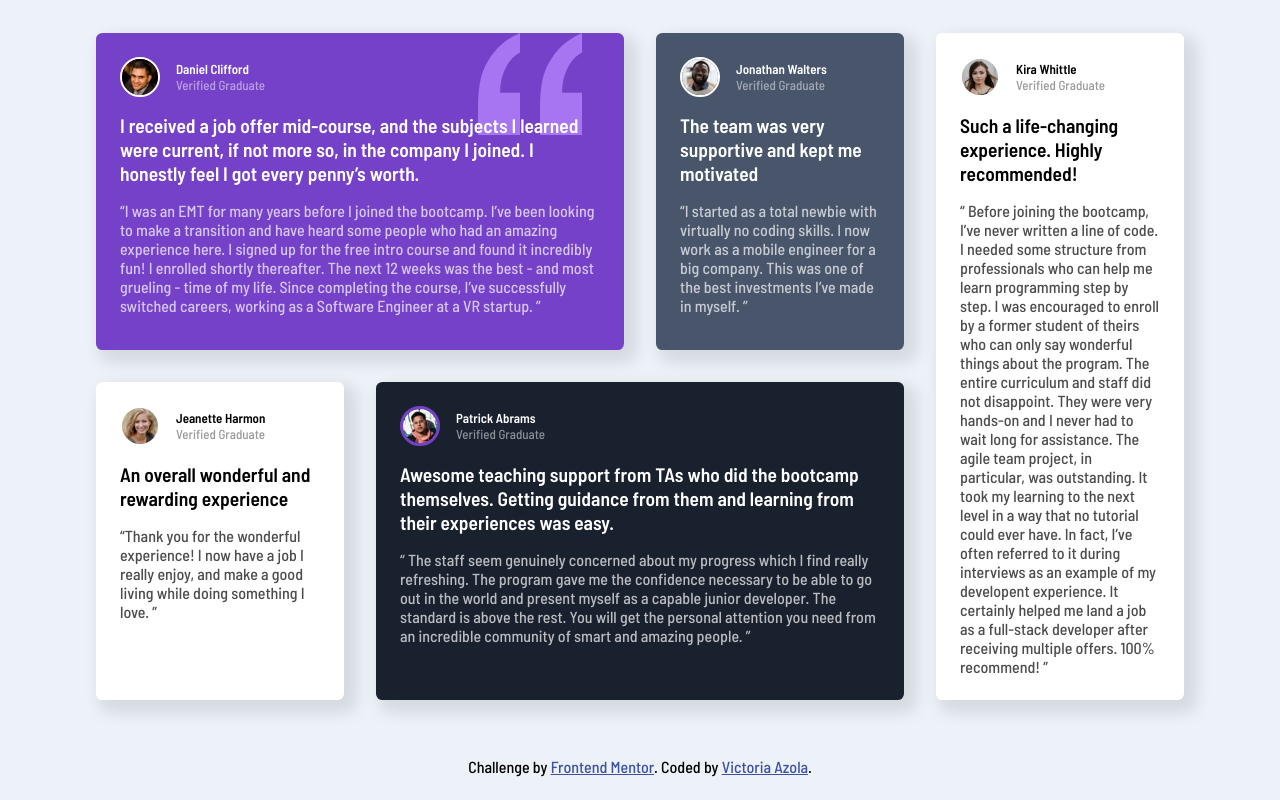
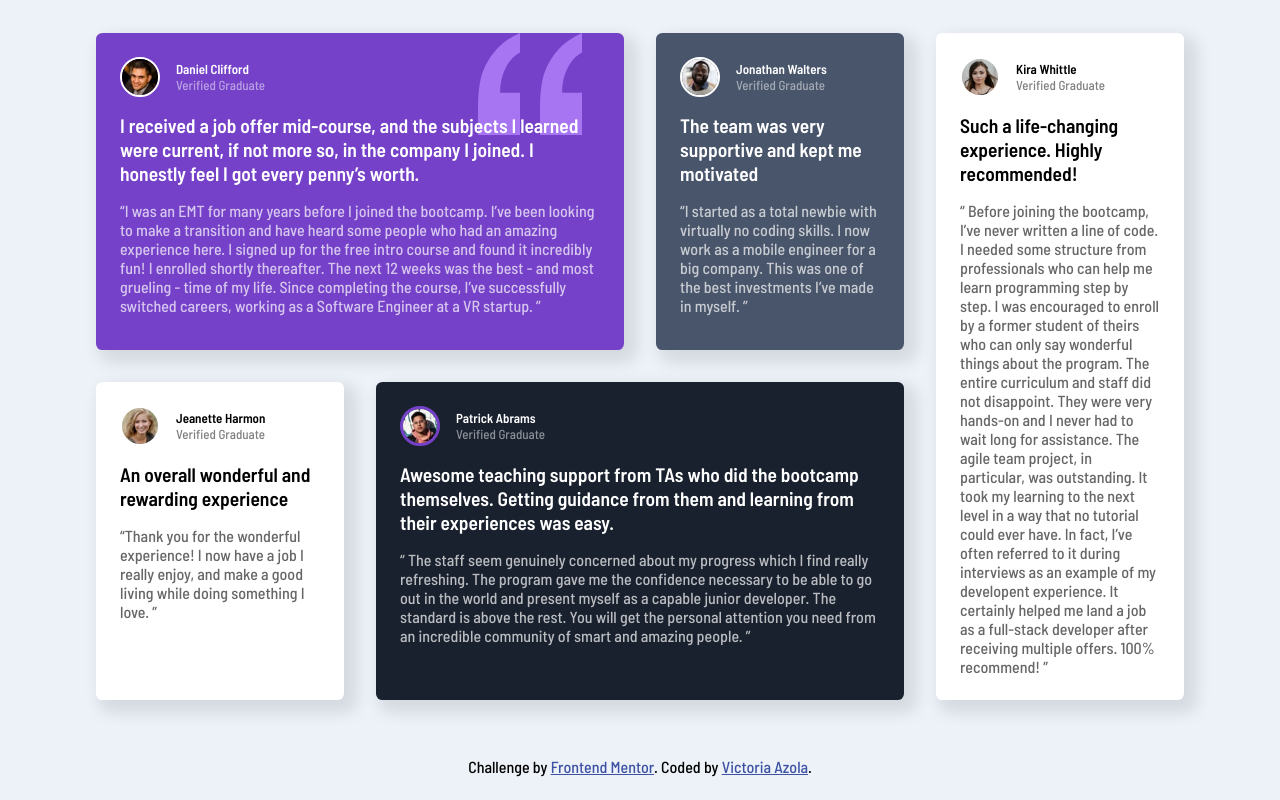
Before and after one commit to VickyAzola/TestimonialsGridSection, a plain HTML site: page index.html in a window 1280 px wide. Drawn offline with Linux system fonts and the light colour scheme.

Commit message:
Update style.css

```diff
--- a/style.css
+++ b/style.css
@@ -103,11 +103,11 @@ span {
 }
 
 .p_black {
-    color: hsla(0, 0%, 0%, 40%);
+    color: hsla(0, 0%, 0%, 50%);
 }
 
 .q_black {
-    color: hsla(0, 0%, 0%, 70%);
+    color: hsla(0, 0%, 0%, 60%);
 }
 
 h1 {
```
